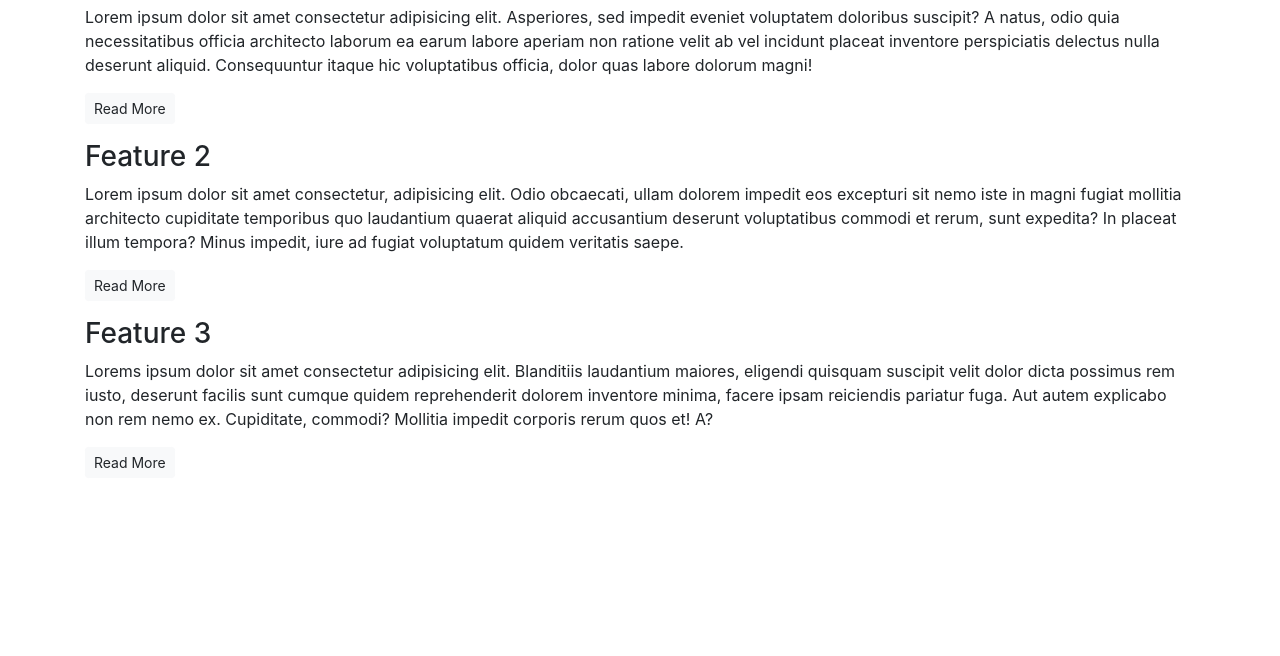
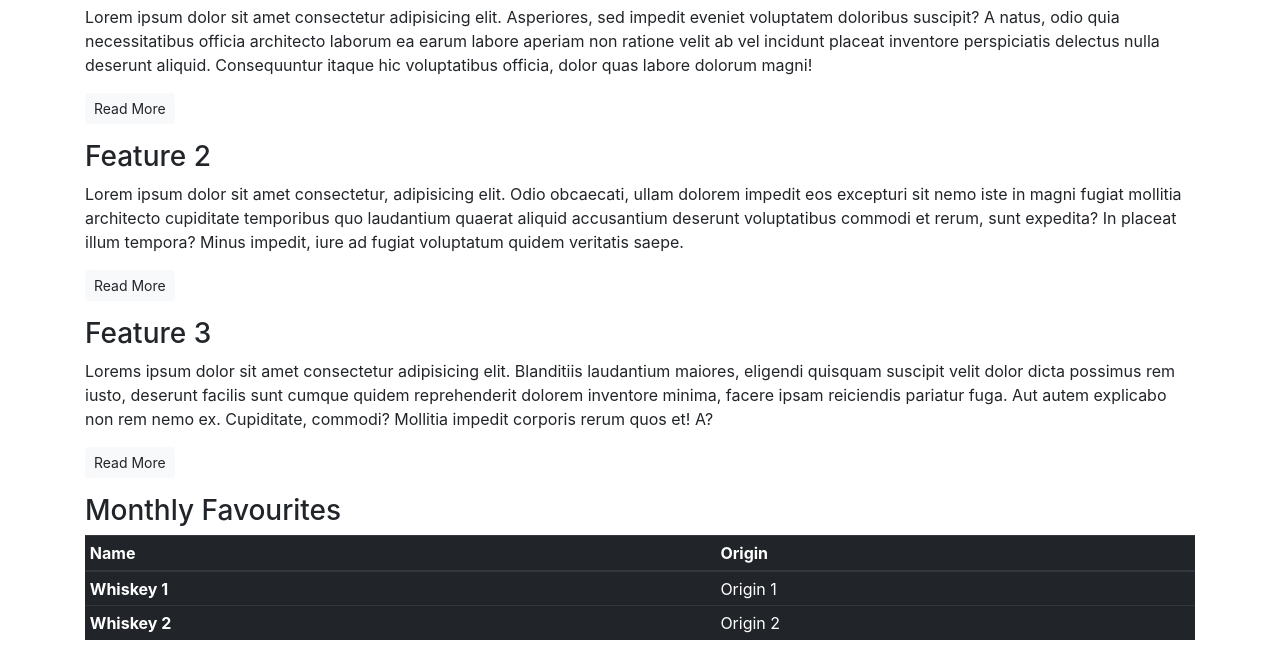
Before and after one commit to AnnaLouise500/bootstrap, a plain HTML site: page index.html in a window 1280 px wide. Shown: the part 520-1176 px from the top of the page. Before the commit the page ends 1014 px from the top, so only its background shows below. Drawn offline with nearby package versions, Linux system fonts and the light colour scheme.

Commit message:
Core CSS Challenge

```diff
--- a/index.html
+++ b/index.html
@@ -45,6 +45,28 @@
                 <p><a href="" class="btn btn-sm btn-light">Read More</a></p>
             </div>
         </section>
+        <section>
+            <h3>Monthly Favourites</h3>
+                <table class="table table-sm table-dark">
+                        <thead>
+                          <tr>
+                            <th scope="col">Name</th>
+                            <th scope="col">Origin</th>
+                          </tr>
+                        </thead>
+                        <tbody>
+                          <tr>
+                            <th scope="row">Whiskey 1</th>
+                            <td>Origin 1</td>
+                          </tr>
+                          <tr>
+                            <th scope="row">Whiskey 2</th>
+                            <td>Origin 2</td>
+                          </tr>
+                        </tbody>
+                      </table>
+        </section>
+        </section>
     </article>
 </body>
 </html>
```
